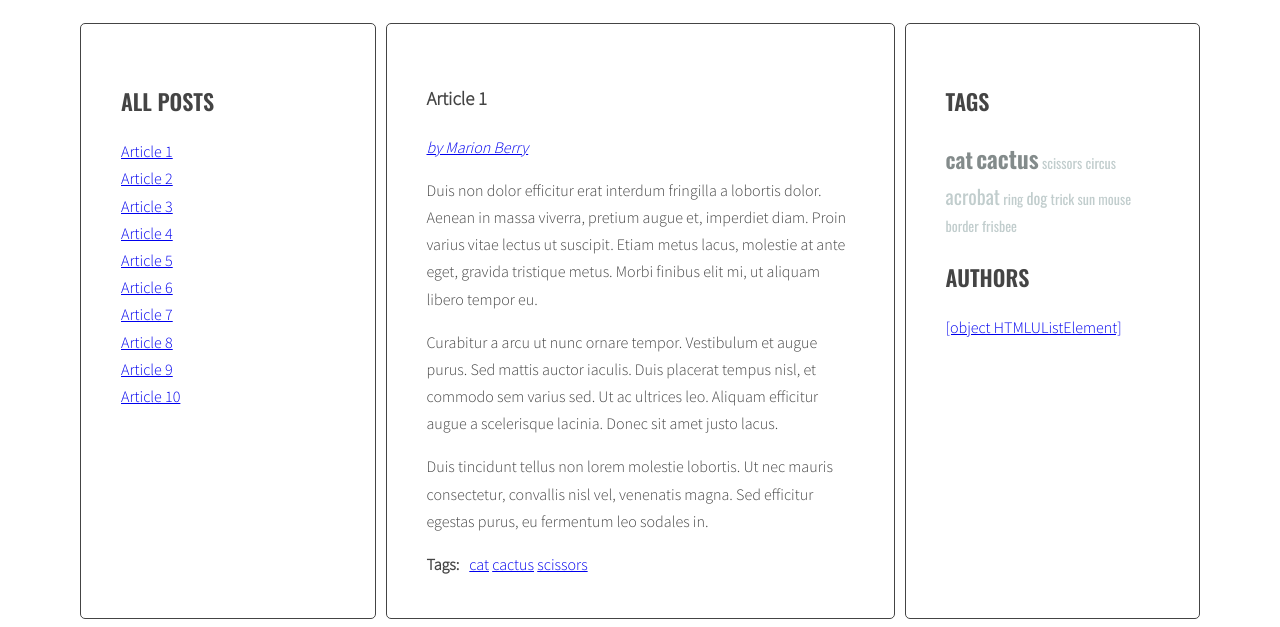
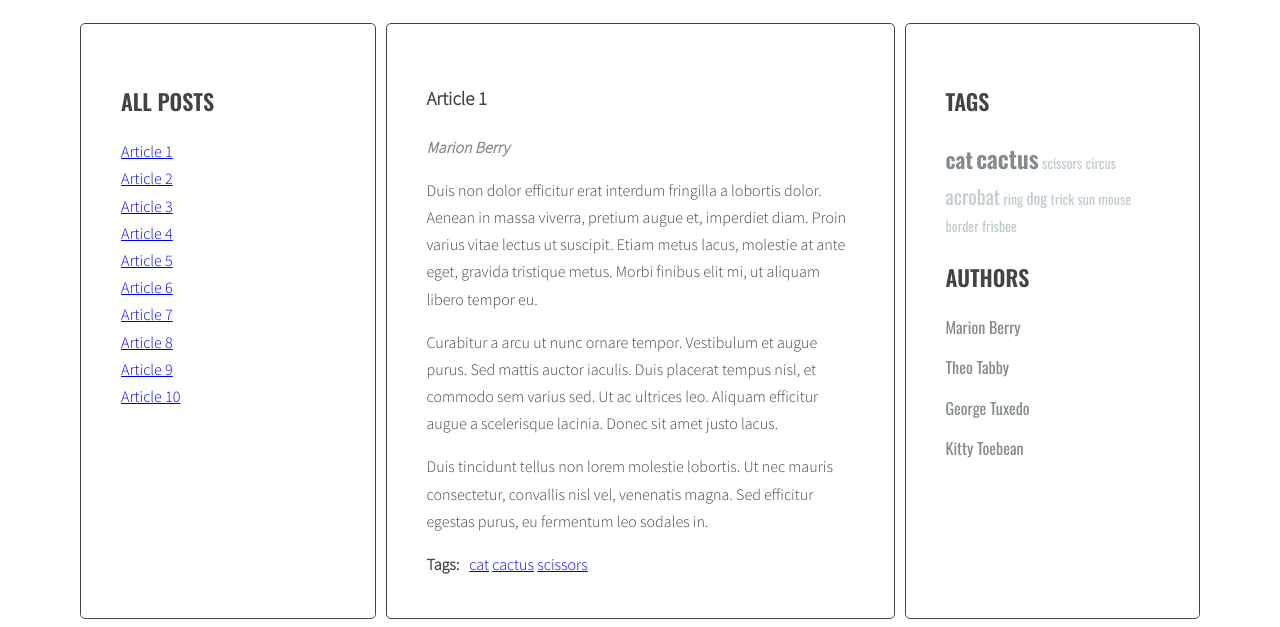
Before and after one commit to marcela-os/Blog-SPA, a website: page index.html in a window 1280 px wide. Shown: the part 220-847 px from the top of the page. Drawn offline with nearby package versions, Linux system fonts and the light colour scheme.

Commit message:
Correction Add Authors List

```diff
--- a/index.html
+++ b/index.html
@@ -26,7 +26,7 @@
         	</ul>
       	</aside>
       	<section class="posts">
-        	<article class="post active" id="article-1" data-tags="cat cactus scissors" data-author="by Marion Berry">
+        	<article class="post active" id="article-1" data-tags="cat cactus scissors" data-author="Marion Berry">
           	<h3 class="post-title">Article 1</h3>
           	<p class="post-author"></p>
           	<div class="post-content">
@@ -42,7 +42,7 @@
             	</ul>
           	</div>
         	</article>
-        	<article class="post" id="article-2" data-tags="cat circus acrobat" data-author="by Theo Tabby">
+        	<article class="post" id="article-2" data-tags="cat circus acrobat" data-author="Theo Tabby">
           	<h3 class="post-title">Article 2</h3>
           	<p class="post-author"></p>
           	<div class="post-content">
@@ -58,7 +58,7 @@
             	</ul>
           	</div>
         	</article>
-        	<article class="post" id="article-3" data-tags="cat circus acrobat" data-author="by George Tuxedo">
+        	<article class="post" id="article-3" data-tags="cat circus acrobat" data-author="George Tuxedo">
           	<h3 class="post-title">Article 3</h3>
           	<p class="post-author"></p>
           	<div class="post-content">
@@ -73,7 +73,7 @@
             	</ul>
           	</div>
         	</article>
-        	<article class="post" id="article-4" data-tags="cat cactus ring" data-author="by Kitty Toebean">
+        	<article class="post" id="article-4" data-tags="cat cactus ring" data-author="Kitty Toebean">
           	<h3 class="post-title">Article 4</h3>
           	<p class="post-author"></p>
           	<div class="post-content">
@@ -89,7 +89,7 @@
             	</ul>
           	</div>
         	</article>
-        	<article class="post" id="article-5" data-tags="dog cactus trick" data-author="by Marion Berry">
+        	<article class="post" id="article-5" data-tags="dog cactus trick" data-author="Marion Berry">
           	<h3 class="post-title">Article 5</h3>
           	<p class="post-author"></p>
           	<div class="post-content">
@@ -105,7 +105,7 @@
             	</ul>
           	</div>
         	</article>
-        	<article class="post" id="article-6" data-tags="cactus sun" data-author="by George Tuxedo">
+        	<article class="post" id="article-6" data-tags="cactus sun" data-author="George Tuxedo">
           	<h3 class="post-title">Article 6</h3>
           	<p class="post-author"></p>
           	<div class="post-content">
@@ -121,7 +121,7 @@
             	</ul>
           	</div>
         	</article>
-        	<article class="post" id="article-7" data-tags="mouse cactus trick" data-author="by Kitty Toebean">
+        	<article class="post" id="article-7" data-tags="mouse cactus trick" data-author="Kitty Toebean">
           	<h3 class="post-title">Article 7</h3>
           	<p class="post-author"></p>
           	<div class="post-content">
@@ -137,7 +137,7 @@
             	</ul>
           	</div>
         	</article>
-        	<article class="post" id="article-8" data-tags="cat cactus acrobat" data-author="by Theo Tabby">
+        	<article class="post" id="article-8" data-tags="cat cactus acrobat" data-author="Theo Tabby">
           	<h3 class="post-title">Article 8</h3>
           	<p class="post-author"></p>
           	<div class="post-content">
@@ -153,7 +153,7 @@
             	</ul>
           	</div>
         	</article>
-        	<article class="post" id="article-9" data-tags="acrobat dog" data-author="by Marion Berry">
+        	<article class="post" id="article-9" data-tags="acrobat dog" data-author="Marion Berry">
           	<h3 class="post-title">Article 9</h3>
           	<p class="post-author"></p>
           	<div class="post-content">
@@ -169,7 +169,7 @@
             	</ul>
           	</div>
         	</article>
-        	<article class="post" id="article-10" data-tags="border dog frisbee" data-author="by George Tuxedo">
+        	<article class="post" id="article-10" data-tags="border dog frisbee" data-author="George Tuxedo">
           	<h3 class="post-title">Article 10</h3>
           	<p class="post-author"></p>
           	<div class="post-content">
--- a/js/script.js
+++ b/js/script.js
@@ -31,7 +31,9 @@ const optArticleSelector = '.post',
 	optTagsListSelector = '.tags.list',
 	optCloudClassCount = '5',
 	optCloudClassPrefix = 'tag-size-',
-	optAuthorsListSelector = '.authors.list';
+	optAuthorsListSelector = '.authors.list',
+	optCloudClassCountAuthor = "2",
+	optCloudClassPrefixAuthor = 'author-size-';
 
 function generateTitleLinks(customSelector = ''){
   const titleList = document.querySelector(optTitleListSelector);
@@ -71,7 +73,7 @@ function calculateTagsParams (tags) {
   };
 
 	for(let tag in tags){
-  console.log(tag + ' is used ' + tags[tag] + ' times');
+  //console.log(tag + ' is used ' + tags[tag] + ' times');
 		if (tags[tag] > params.max) {
       params.max = tags[tag];
     }if (tags[tag] < params.min) {
@@ -89,7 +91,7 @@ function calculateAuthorsParams (authors) {
   };
 
 	for(let author in authors){
-  console.log(author + ' is used ' + authors[author] + ' times');
+  //console.log(author + ' is used ' + authors[author] + ' times');
 		if (authors[author] > params.max) {
       params.max = authors[author];
     }if (authors[author] < params.min) {
@@ -108,15 +110,14 @@ function calculateTagClass(count,params) {
 	const classValue = optCloudClassPrefix + classNumber;
 
   return classValue;
-
 }
 
 function calculateAuthorClass(count, params) {
   const normalizedCount = count - params.min;
   const normalizedMax = params.max - params.min;
   const percentage = normalizedCount / normalizedMax;
-  const classNumber = Math.floor(percentage * (optCloudClassCount - 1) + 1);
-  const classValue = optCloudClassPrefix + classNumber;
+  const classNumber = Math.floor(percentage * (optCloudClassCountAuthor - 1) + 1);
+  const classValue = optCloudClassPrefixAuthor + classNumber;
 
   return classValue;
 }
@@ -138,9 +139,7 @@ function generateTags() {
 
       html = html + linkHTML;
 
-			/* [NEW] check if this link is NOT already in allTags */
       if(!allTags[tag]) {
-      /* [NEW] add tag to allTags object */
       allTags[tag] = 1;
       } else {
       allTags[tag]++;
@@ -157,17 +156,13 @@ function generateTags() {
 
   for(let tag in allTags){
 		const postTags = document.querySelector(optTagsListSelector);
+		const tagLinkHTML = '<li><a class="' + calculateTagClass(allTags[tag], tagsParams) +'" href="#tag-' + tag + '">' + tag + '</a></li> ';
 
-		//const tagLinkHTML = '<li><a href="#tag-' + tag + '">' + tag + ' (' + allTags[tag] + ')</a></li>';
-		const tagLinkHTML = '<li><a class="' + calculateTagClass(allTags[tag], tagsParams) +'" href="#tag-' + tag + '">' + tag + '</a></li> ';
-		console.log('tagLinkHTML',tagLinkHTML);
 		allTagsHTML += tagLinkHTML;
 
 		postTags.insertAdjacentHTML('beforeend', tagLinkHTML + ' (' + allTags[tag] + ') ');
 	}
-
 	tagList.innerHTML = allTagsHTML;
-
 }
 
 generateTags();
@@ -190,6 +185,7 @@ function tagClickHandler(event){
 		tagLink.classList.add('active');
 	}
 
+	generateTitleLinks('[data-tags~="' + tag + '"]')
 }
 
 function addClickListenersToTags(){
@@ -211,17 +207,17 @@ function generateAuthors () {
 	for (let article of articles) {
 	  const author = article.querySelector(optArticleAuthorSelector);
 	  let html = '';
-	  const authorTags = article.getAttribute('data-author');
-    const linkHTML = '<a href="#author-' + authorTags + '"><span>' + authorTags + '</span></a>';
+	  const authorName = article.getAttribute('data-author');
+    const linkHTML = '<a href="#author-' + authorName + '"><span>' + authorName + '</span></a>';
 
 		author.insertAdjacentHTML('beforeend', linkHTML);
 
 		html = html + linkHTML;
 
-		if(!allAuthors[article]) {
-		allAuthors[article] = 1;
+		if(!allAuthors[authorName]) {
+		allAuthors[authorName] = 1;
 		} else {
-		allAuthors[article]++;
+		allAuthors[authorName]++;
 		}
 
 		articles.innerHTML = html
@@ -233,15 +229,9 @@ function generateAuthors () {
   const authorsList = document.querySelector('.authors');
 
   for(let articleAuthor in allAuthors){
-		const articleAuthor = document.querySelector(optAuthorsListSelector);
-		//const authorLinkHTML = '<li><a href="#author-' + articleAuthor + '">' + articleAuthor + ' (' + allAuthors[articleAuthor] + ')</a></li>';
 		const authorLinkHTML = '<li><a class="' + calculateAuthorClass(allAuthors[articleAuthor], authorParams) +'" href="#author-' + articleAuthor + '">' + articleAuthor + '</a></li> ';
-		console.log('authorLink', authorLinkHTML);
 		allAuthorsHTML += authorLinkHTML;
-
-		articleAuthor.insertAdjacentHTML('beforeend', authorLinkHTML + ' (' + allAuthors[articleAuthor] + ') ');
 	}
-
 	authorsList.innerHTML = allAuthorsHTML;
 
 }
@@ -274,7 +264,6 @@ function addClickListenersToAuthors(){
   for (let link of links) {
     link.addEventListener('click', authorClickHandler);
   }
-
 }
 
 addClickListenersToAuthors();
--- a/sass/style.scss
+++ b/sass/style.scss
@@ -164,3 +164,28 @@ body {
 .sidebar .tags li {
   display: inline;
 }
+
+	/* Author */
+
+.author-size-1 {
+	font-size: 16px;
+	font-family: $font-header;
+	font-weight: 400;
+	text-decoration: none;
+	color: #838b8b;
+}
+
+.author-size-2 {
+	font-size: 16px;
+  font-family: $font-header;
+  font-weight: 400;
+	text-decoration: none;
+	color: #838b8b;
+}
+
+.post-author a {
+	font-size: 16px;
+  font-weight: 600;
+	text-decoration: none;
+	color: #838b8b;
+}
```
Also changed, not shown: css/style.css, 1 other file.
